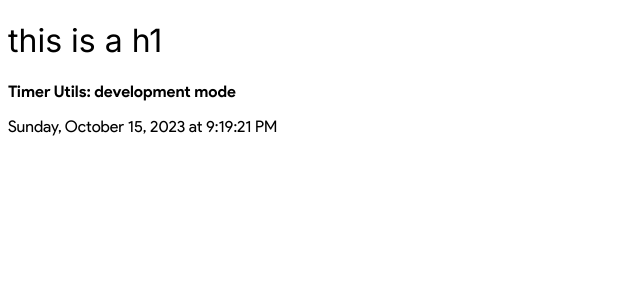
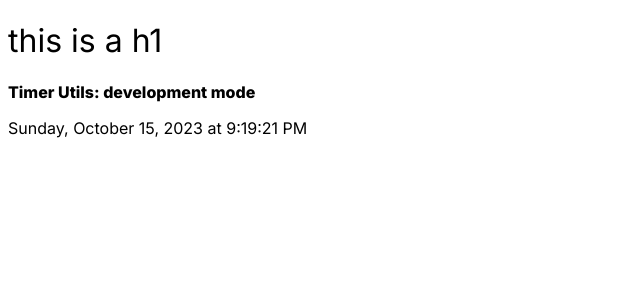
Before and after one commit to 3st1v3ntOkay/test-zone-nextjs, a Next.js app: page / in a window 1280 px wide. Shown: the top 300 px of the page, without its empty margins (0-640 px from the left). Built offline with nearby package versions, Linux system fonts and the light colour scheme.

Commit message:
feat: set Inter as main font

```diff
--- a/src/app/layout.tsx
+++ b/src/app/layout.tsx
@@ -1,5 +1,5 @@
 import type { Metadata } from 'next'
-import { ProductSans } from './fonts'
+import { inter } from './fonts'
 
 export const metadata: Metadata = {
   title: 'Create Next App',
@@ -13,7 +13,7 @@ export default function RootLayout({
 }) {
   return (
     <html lang="en">
-      <body className={ProductSans.className}>{children}</body>
+      <body className={inter.className}>{children}</body>
     </html>
   )
 }
```
